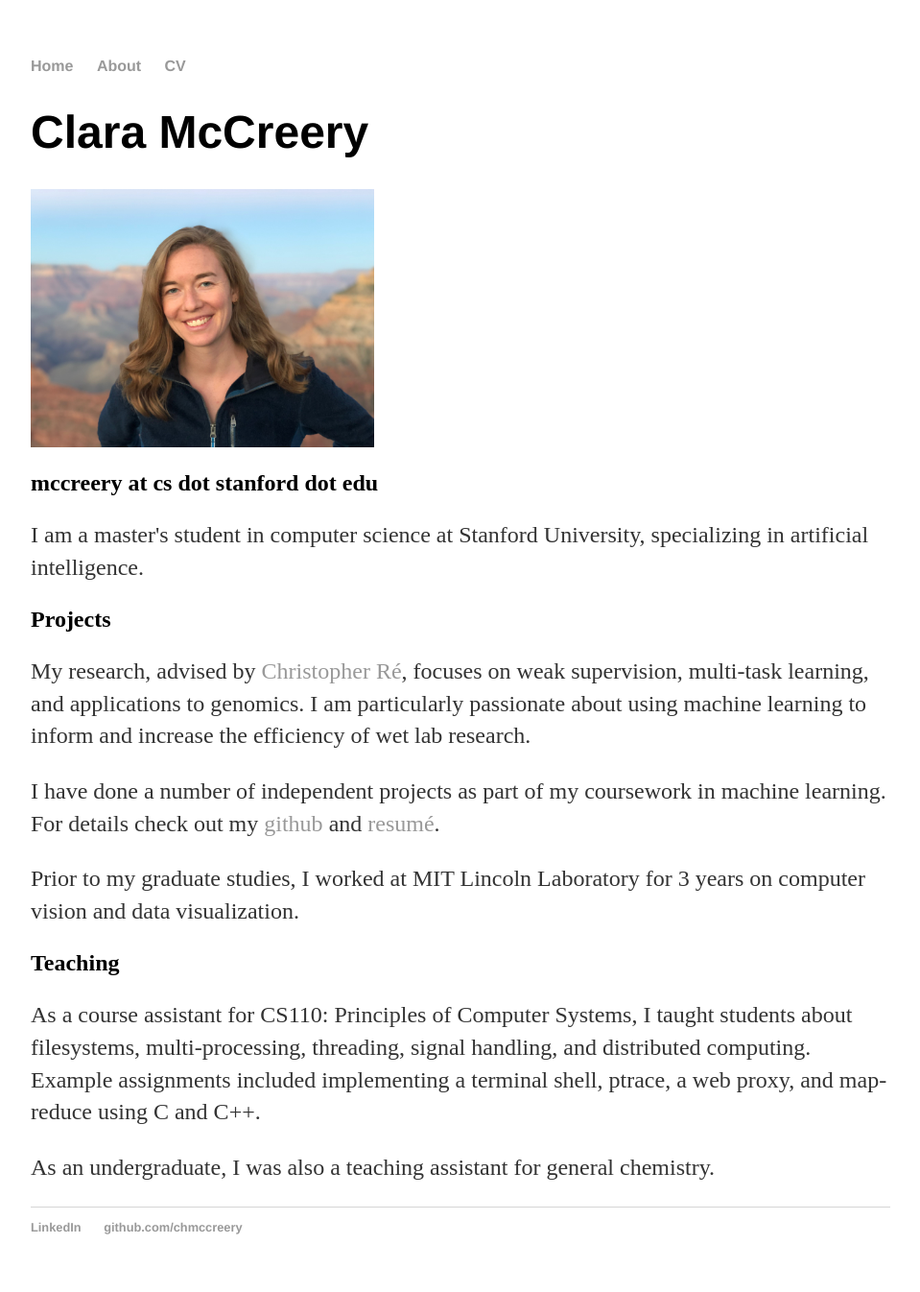
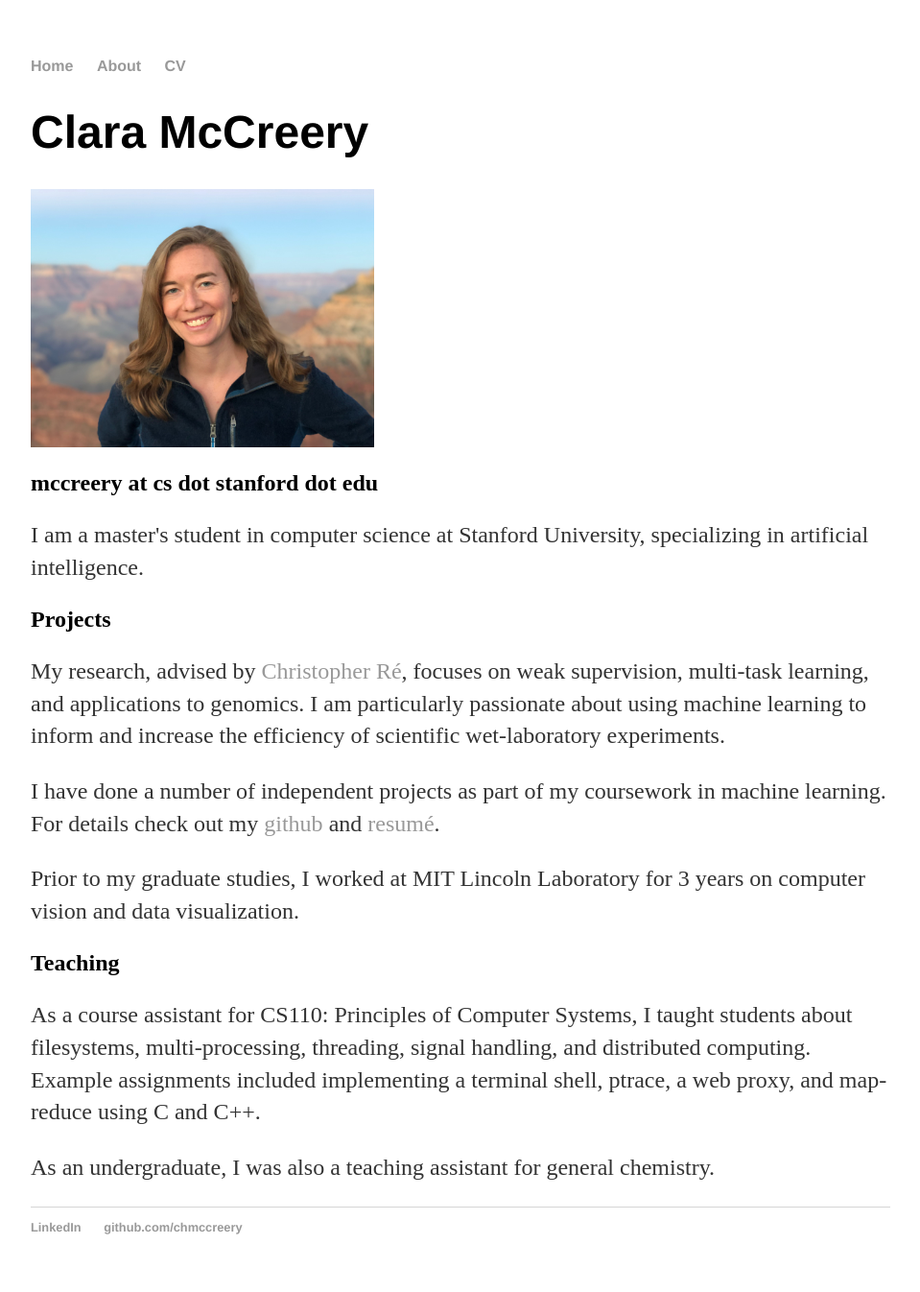
Before and after one commit to chmccreery/chmccreery.github.io, a Jekyll site: the page built from index.html, in a window 1280 px wide. Shown: the whole page at 96% size, without its empty margins (160-1119 px from the left). Built offline with Jekyll 4.4.1, drawn with Linux system fonts in a browser that asks for light colours.

Commit message:
Update index.html

```diff
--- a/index.html
+++ b/index.html
@@ -9,7 +9,7 @@ title: Clara McCreery
 	<p>I am a master's student in computer science at Stanford University, specializing in artificial intelligence.</p>
 	<h2>Projects</h2>
 	<p>My research, advised by <a href=https://cs.stanford.edu/people/chrismre/>Christopher Ré</a>, focuses on weak supervision, multi-task learning, and applications to genomics.
-		I am particularly passionate about using machine learning to inform and increase the efficiency of wet lab research.
+		I am particularly passionate about using machine learning to inform and increase the efficiency of scientific wet-laboratory experiments.
 	<p>I have done a number of independent projects as part of my coursework in machine learning.
 		For details check out my <a href=https://github.com/chmccreery>github</a> and <a href="/cv/Resume_Jan_2019.pdf">resumé</a>.</p>
 	<p>Prior to my graduate studies, I worked at MIT Lincoln Laboratory for 3 years on computer vision and data visualization.</p>
```
